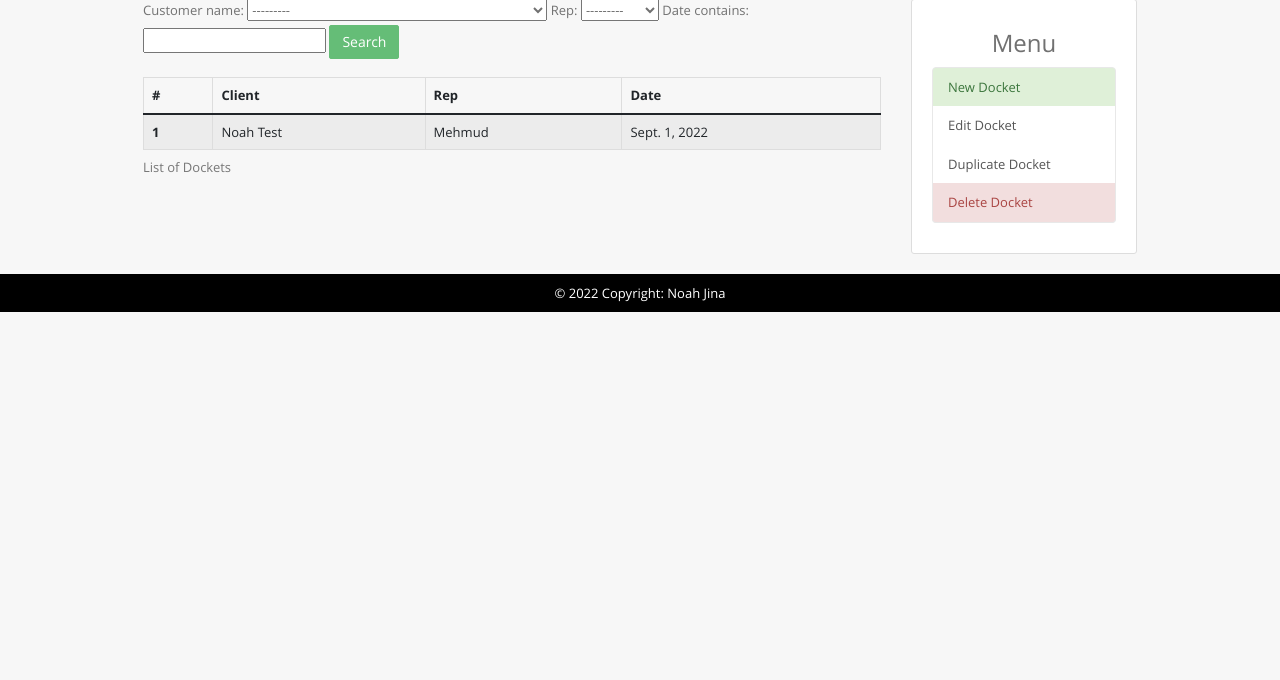
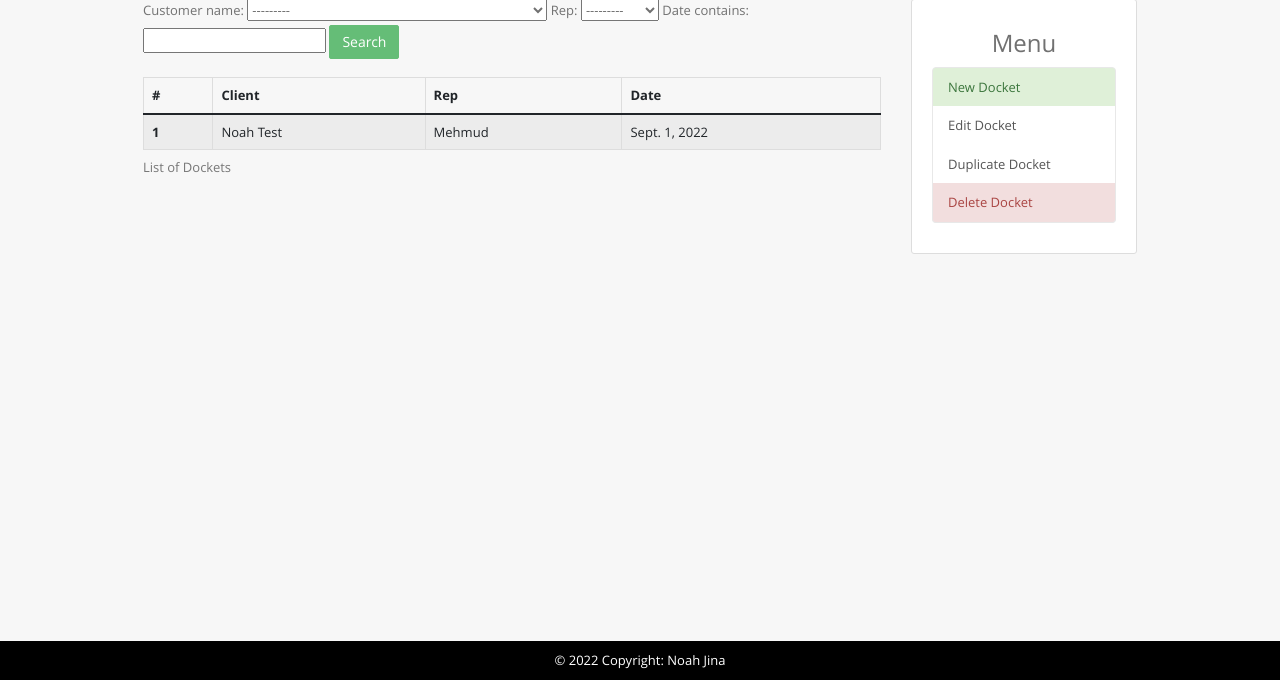
Before and after one commit to noahj9/StockDock, a Django app: page /dockets/ in a window 1280 px wide. Shown: the part 120-800 px from the top of the page. Run offline with Django 4.2, Linux system fonts and the light colour scheme; data comes from the database, SQL or seed files in the repository; some libraries are stand-ins or nearby versions.

Commit message:
issue_3 resolved
- fixed footer to bottom of page regardless of content length

```diff
--- a/webApp_PrintSoftware/Dockets/templates/dockets/base.html
+++ b/webApp_PrintSoftware/Dockets/templates/dockets/base.html
@@ -94,7 +94,7 @@
         </div>
     </main>
 
-<footer class="bg-dark text-center text-white">
+<footer class="bg-dark text-center text-white fixed-bottom">
   <!-- Copyright -->
   <div class="text-center p-3" style="background-color: black;">
     © 2022 Copyright:
```
